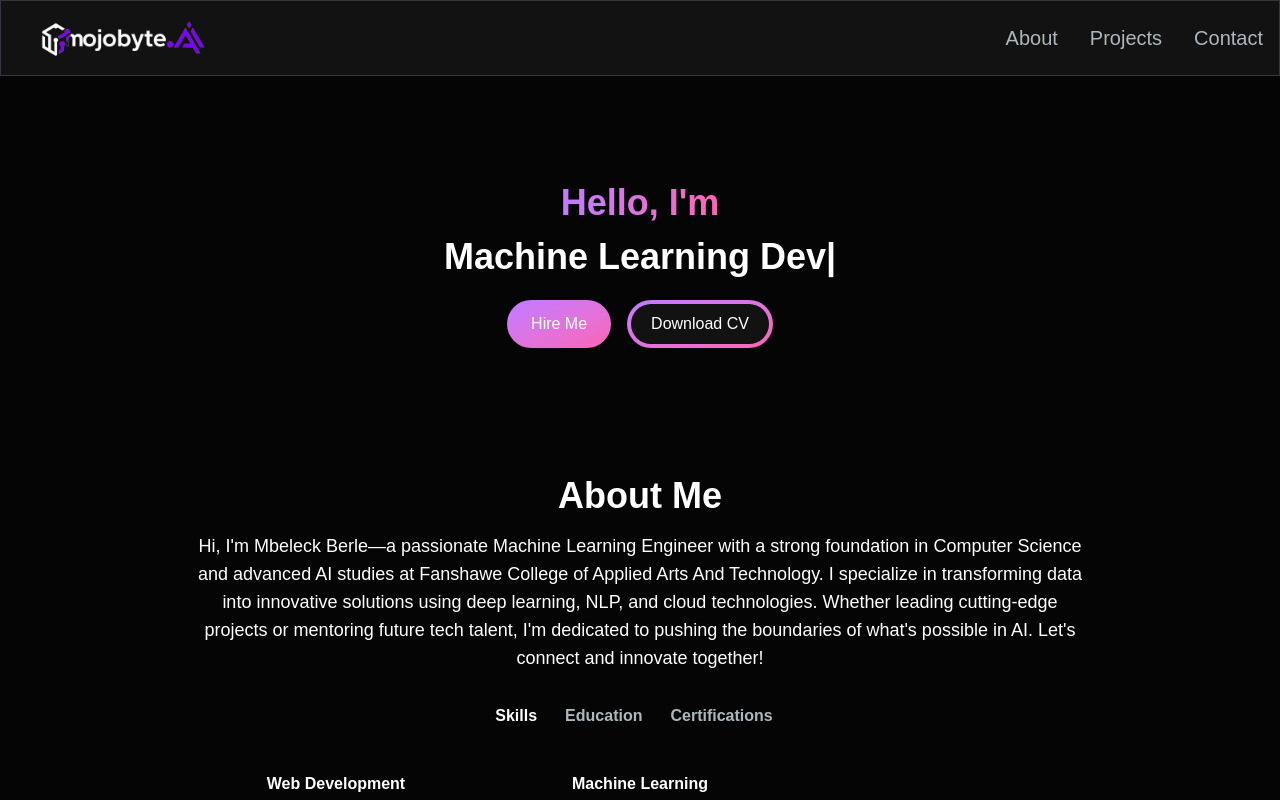
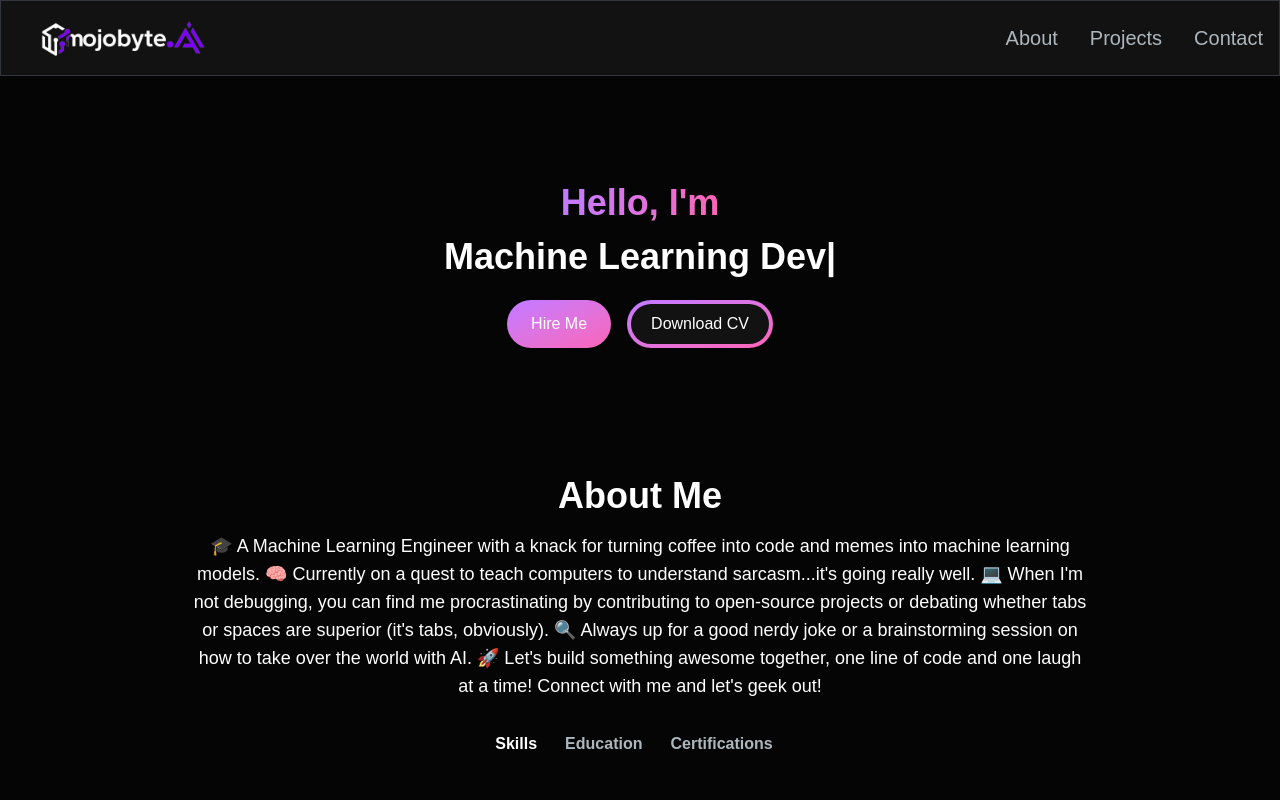
Before and after one commit to MbeleckBerle/portfolio-website, a Next.js app: page / in a window 1280 px wide. Shown: the top 800 px of the page. Built offline with nearby package versions, Linux system fonts and the light colour scheme; no server answers.

Commit message:
improved aboutme

```diff
--- a/src/app/components/AboutSection.tsx
+++ b/src/app/components/AboutSection.tsx
@@ -54,8 +54,8 @@ const TAB_DATA: TabData[] = [
     id: "education",
     content: (
       <ul className="list-none pl-2">
-        <li>Fullstack Academy of Code</li>
-        <li>University of California, Santa Cruz</li>
+        <li>Fanshawe College Of Applied Arts And Technology</li>
+        {/* <li>University of California, Santa Cruz</li> */}
       </ul>
     ),
   },
@@ -64,8 +64,10 @@ const TAB_DATA: TabData[] = [
     id: "certifications",
     content: (
       <ul className="list-none pl-2">
-        <li>AWS Cloud Practitioner</li>
-        <li>Google Professional Cloud Developer</li>
+        <li>Machine Learning in Production</li>
+        <li>Machine Learning Engineer</li>
+        <li>Google Data Analytics</li>
+        <li>Social Media Marketting</li>
       </ul>
     ),
   },
@@ -87,14 +89,15 @@ const AboutSection: React.FC = () => {
         <div className="w-full max-w-4xl text-center">
           <h2 className="text-4xl font-bold text-white mb-4">About Me</h2>
           <p className="text-base lg:text-lg mb-8">
-            Hi, I&apos;m Mbeleck Berle—a passionate Machine Learning Engineer
-            with a strong foundation in Computer Science and advanced AI studies
-            at Fanshawe College of Applied Arts And Technology. I specialize in
-            transforming data into innovative solutions using deep learning,
-            NLP, and cloud technologies. Whether leading cutting-edge projects
-            or mentoring future tech talent, I&apos;m dedicated to pushing the
-            boundaries of what&apos;s possible in AI. Let&apos;s connect and
-            innovate together!
+            🎓 A Machine Learning Engineer with a knack for turning coffee into
+            code and memes into machine learning models. 🧠 Currently on a quest
+            to teach computers to understand sarcasm...it's going really well.
+            💻 When I'm not debugging, you can find me procrastinating by
+            contributing to open-source projects or debating whether tabs or
+            spaces are superior (it's tabs, obviously). 🔍 Always up for a good
+            nerdy joke or a brainstorming session on how to take over the world
+            with AI. 🚀 Let's build something awesome together, one line of code
+            and one laugh at a time! Connect with me and let's geek out!
           </p>
           <div className="flex flex-row justify-center items-center gap-4 mb-8">
             {TAB_DATA.map((tabData) => (
```
